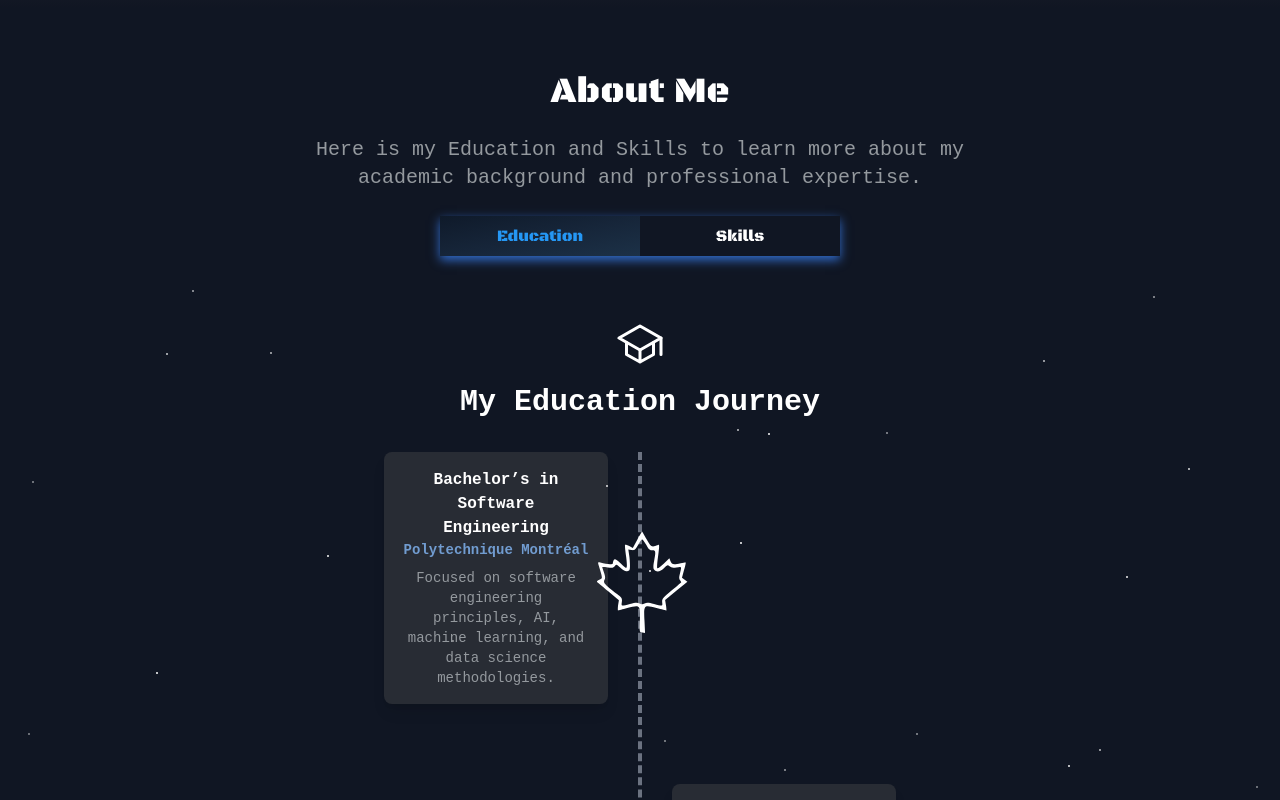
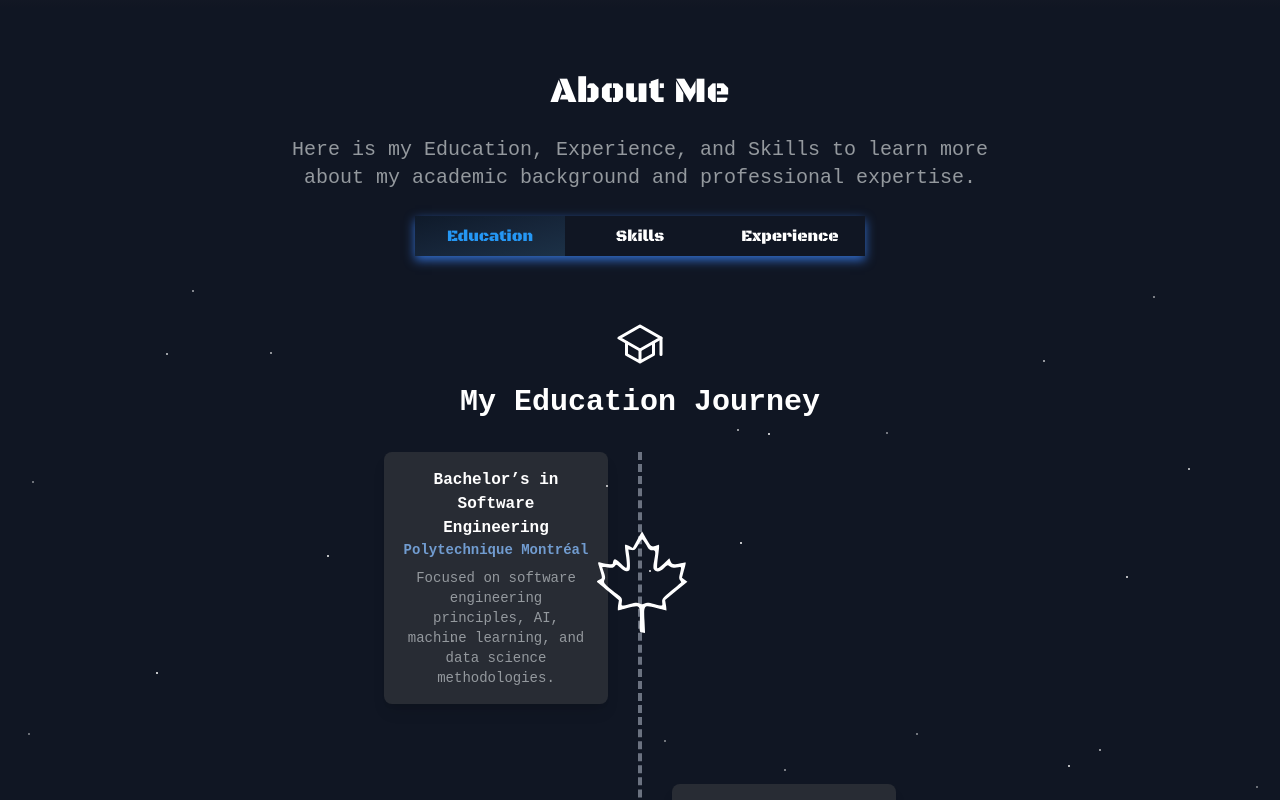
Before and after one commit to Rakotomalala01/portfolio, a React (Vite) app: page / in a window 1280 px wide. Shown: the part 940-1740 px from the top of the page. Built offline with nearby package versions, Linux system fonts and the light colour scheme.

Commit message:
JR: add experience section

```diff
--- a/src/components/body/sections/about.tsx
+++ b/src/components/body/sections/about.tsx
@@ -1,6 +1,7 @@
 import EducationGalaxy from "@/components/ui/education-galaxy";
+import ExperienceGalaxy from "@/components/ui/experience-galaxy";
 import SkillsGalaxy from "@/components/ui/skills-galaxy";
-import  { useMemo, useState } from "react";
+import { useMemo, useState } from "react";
 
 const About = () => {
   const stars = useMemo(() => {
@@ -14,15 +15,15 @@ const About = () => {
     }
     return starArray;
   }, []);
-  const [activeTab, setActiveTab] = useState<"education" | "skills">("education");
+
+  // 👇 added "experience" as a possible tab
+  const [activeTab, setActiveTab] = useState<"education" | "skills" | "experience">("education");
+
   const aboutDescription =
-    "Here is my Education and Skills to learn more about my academic background and professional expertise.";
+    "Here is my Education, Experience, and Skills to learn more about my academic background and professional expertise.";
 
   return (
-    <section
-      id="about"
-      className="bg-secondary text-foreground py-16 z-[20]"
-    >
+    <section id="about" className="bg-secondary text-foreground py-16 z-[20]">
       <div className="mx-auto max-w-4xl px-6 md:px-12 lg:px-20 text-center">
         <h2 className="text-3xl md:text-4xl font-blackops text-white mb-6">
           About Me
@@ -32,17 +33,22 @@ const About = () => {
         </p>
       </div>
 
-
       <div className="relative flex items-center justify-center mb-8">
-          <div className="relative flex w-full max-w-[300px] md:max-w-[400px] [box-shadow:var(--shadow-blue-strong)]">
+        <div className="relative flex w-full max-w-[450px] [box-shadow:var(--shadow-blue-strong)]">
           <div
-              className={`absolute top-0 h-full w-1/2 bg-gradient-to-br from-[#0F1A2A] via-[#162539] to-[#1C3147]
+            className={`absolute top-0 h-full w-1/3 bg-gradient-to-br from-[#0F1A2A] via-[#162539] to-[#1C3147]
               cursor-pointer transition-all duration-500 ${
-                  activeTab === "skills" ? "translate-x-full" : "translate-x-0"
+                activeTab === "skills"
+                  ? "translate-x-full"
+                  : activeTab === "experience"
+                  ? "translate-x-[200%]"
+                  : "translate-x-0"
               }`}
           ></div>
+
+          {/* Buttons */}
           <button
-              className={`relative w-1/2 py-2 text-xs sm:text-sm md:text-base font-blackops z-10 ${
+            className={`relative w-1/3 py-2 text-xs sm:text-sm md:text-base font-blackops z-10 ${
               activeTab === "education" ? "text-keyword" : "text-white"
             }`}
             onClick={() => setActiveTab("education")}
@@ -50,21 +56,27 @@ const About = () => {
             Education
           </button>
           <button
-              className={`relative w-1/2 py-2 text-xs sm:text-sm md:text-base font-blackops z-10 ${
+            className={`relative w-1/3 py-2 text-xs sm:text-sm md:text-base font-blackops z-10 ${
               activeTab === "skills" ? "text-keyword" : "text-white"
             }`}
             onClick={() => setActiveTab("skills")}
           >
             Skills
           </button>
+          <button
+            className={`relative w-1/3 py-2 text-xs sm:text-sm md:text-base font-blackops z-10 ${
+              activeTab === "experience" ? "text-keyword" : "text-white"
+            }`}
+            onClick={() => setActiveTab("experience")}
+          >
+            Experience
+          </button>
         </div>
       </div>
-          {activeTab === "education" ? (
-            <EducationGalaxy stars={stars}/>
 
-          ) : (
-            <SkillsGalaxy stars={stars}/>
-          )}
+      {activeTab === "education" && <EducationGalaxy stars={stars} />}
+      {activeTab === "skills" && <SkillsGalaxy stars={stars} />}
+      {activeTab === "experience" && <ExperienceGalaxy  stars={stars} />}
     </section>
   );
 };
--- a/src/components/body/sections/practice.tsx
+++ b/src/components/body/sections/practice.tsx
@@ -10,7 +10,7 @@ const Practice: React.FC = () => {
 
   const practices: Practice[] = [
     {
-      title: 'STUDENT SOFTWARE DEVELOPER CONSULTANT – Desjardins',
+      title: 'STUDENT SOFTWARE DEVELOPER CONSULTANT – Confidential Partner',
       description:
         'Collaborated on an AI proof of concept to automate internal queries using Mistral-7B and Sentence-BERT. Built key components of a full-stack web app with React, Node.js, and SQL Server, following agile sprints and client feedback.',
     },
--- a/src/components/ui/contact-list.tsx
+++ b/src/components/ui/contact-list.tsx
@@ -28,13 +28,14 @@ const ContactList = () => {
 
       {/* Email */}
         <a
-        href="mailto:johary.rakotomalala.dev@gmail.com"
+          href="https://mail.google.com/mail/?view=cm&fs=1&to=johary.rakotomalala.dev@gmail.com"
           target="_blank"
           rel="noopener noreferrer"
           className={iconClass}
         >
           <FaEnvelope className="h-5 w-5 sm:h-8 sm:w-8" />
         </a>
+
     </div>
   );
 };
--- /dev/null
+++ b/src/components/ui/experience-galaxy.tsx
@@ -0,0 +1,38 @@
+import { FC } from "react";
+import Experience from "./experience"; // 👈 updated import
+
+interface Star {
+  id: number;
+  top: number;
+  left: number;
+}
+
+interface ExperienceGalaxyProps {
+  stars: Star[];
+}
+
+const ExperienceGalaxy: FC<ExperienceGalaxyProps> = ({ stars }) => {
+  return (
+    <div className="relative h-[1200px] bg-secondary overflow-hidden">
+      {/* Stars background */}
+      {stars.map((star) => (
+        <div
+          key={star.id}
+          className="absolute bg-white rounded-full animate-pulse z-10"
+          style={{
+            top: `${star.top}%`,
+            left: `${star.left}%`,
+            width: "2px",
+            height: "2px",
+            animationDelay: `${Math.random() * 2}s`,
+          }}
+        />
+      ))}
+
+      {/* Main content */}
+      <Experience />
+    </div>
+  );
+};
+
+export default ExperienceGalaxy;
--- /dev/null
+++ b/src/components/ui/experience.tsx
@@ -0,0 +1,11 @@
+import { FC } from "react";
+
+const Experience: FC = () => {
+  return (
+    <div className="flex items-center justify-center h-full text-white text-lg font-blackops">
+      Experience Section (Coming Soon)
+    </div>
+  );
+};
+
+export default Experience;
```
Lines whose indentation alone changed are shown as unchanged.
